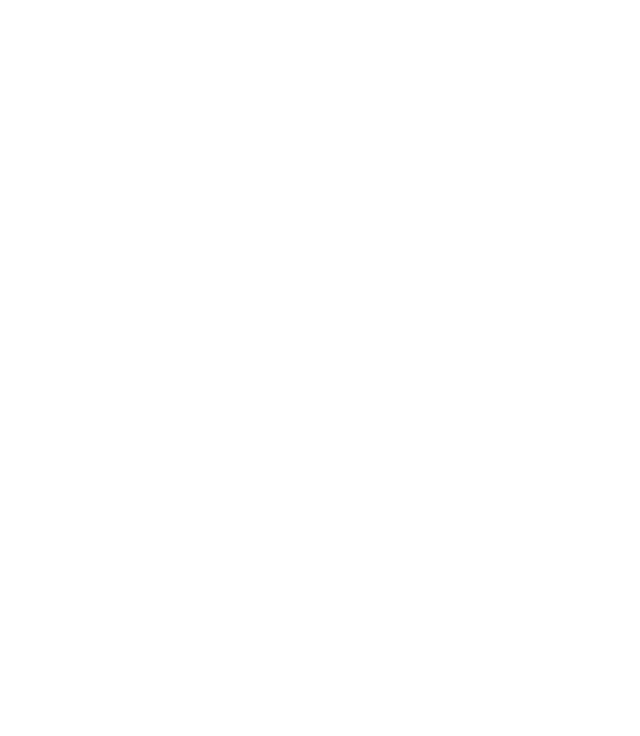
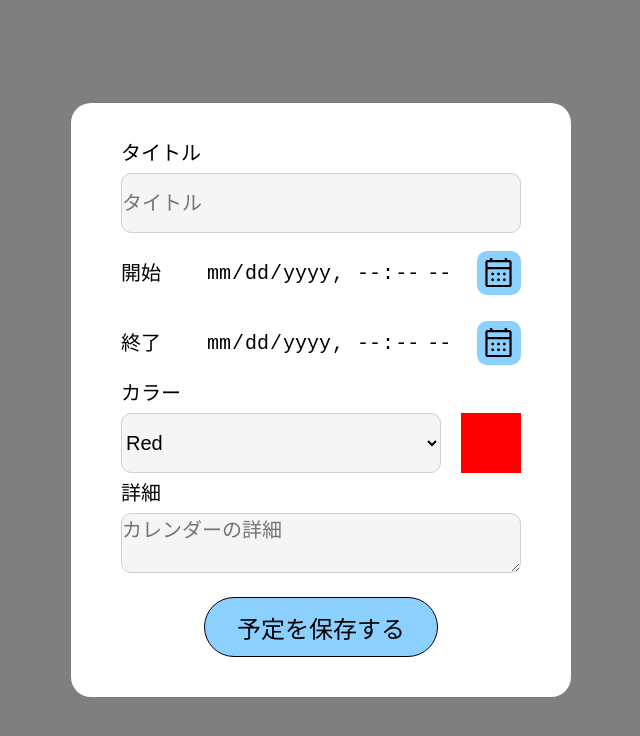
Before and after one commit to caramelribon/calender-app, a Vue app: page /signup in a window 1280 px wide. Shown: the top 736 px of the page, without its empty margins (319-959 px from the left). Built offline with nearby package versions, Linux system fonts and the light colour scheme.

Commit message:
[add]スケジュール関係のダイアログの調整

```diff
--- /dev/null
+++ b/src/components/CreateScheduleDialog.vue
@@ -0,0 +1,96 @@
+<template>
+  <DefaultDialog :isOpen="isOpen" @close="close">
+    <template #body>
+      <DefaultInput
+        label="タイトル"
+        :value="title"
+        @input="(val) => (title = val)"
+        placeholder="タイトル"
+      />
+      <DateInput
+        style="margin-top: 10px"
+        label="開始"
+        :value="start"
+        @input="(val) => (start = val)"
+        placeholder="開始日"
+      />
+      <DateInput
+        style="margin-top: 10px"
+        label="終了"
+        :value="end"
+        @input="(val) => (end = val)"
+        placeholder="終了日"
+      />
+      <ColorInput
+        :value="color"
+        @input="
+          (val) => {
+            color = val
+          }
+        "
+        style="margin-top: 10px"
+        label="カラー"
+      ></ColorInput>
+      <DefaultTextArea
+        style="margin-top: 10px"
+        label="詳細"
+        :value="description"
+        @input="(val) => (description = val)"
+        placeholder="カレンダーの詳細"
+      />
+    </template>
+    <template #footer>
+      <div style="display: flex; justify-content: center">
+        <DefaultButton color="#8BD0FF">予定を保存する</DefaultButton>
+      </div>
+    </template>
+  </DefaultDialog>
+</template>
+
+<script lang="ts">
+import ColorInput from '@/components/input/ColorInput.vue'
+import DefaultDialog from './DefaultDialog.vue'
+import DefaultInput from '@/components/input/DefaultInput.vue'
+import DateInput from '@/components/input/DateInput.vue'
+import DefaultTextArea from '@/components/input/DefaultTextArea.vue'
+import DefaultButton from '@/components/button/DefaultButton.vue'
+export default {
+  components: {
+    DefaultDialog,
+    DefaultInput,
+    DateInput,
+    ColorInput,
+    DefaultTextArea,
+    DefaultButton
+  },
+  props: {
+    isOpen: {
+      type: Boolean,
+      required: true
+    }
+  },
+  data() {
+    return {
+      title: '',
+      status: 0,
+      color: undefined,
+      start: undefined,
+      end: undefined,
+      description: '',
+      statusOptions: [
+        { label: '非公開', value: 0 },
+        { label: '閲覧のみ可能', value: 1 },
+        { label: '編集可能', value: 2 }
+      ]
+    }
+  },
+  methods: {
+    close() {
+      this.$emit('close')
+    }
+  }
+}
+</script>
+
+<style>
+</style>
--- /dev/null
+++ b/src/components/input/DateInput.vue
@@ -0,0 +1,73 @@
+<template>
+  <div>
+    <label class="label">
+      <span v-if="label" class="input-label">{{ label }}</span
+      ><input class="input-field" :value="value" @input="onInput" type="datetime-local" />
+    </label>
+  </div>
+</template>
+
+  <script lang="ts">
+export default {
+  props: {
+    label: {
+      type: String
+    },
+    value: {
+      type: String
+    }
+  },
+  emits: ['input'],
+  methods: {
+    onInput: function (e: Event) {
+      this.$emit('input', (<HTMLInputElement>e.target).value)
+      console.log((<HTMLInputElement>e.target).value)
+      console.log(this.value)
+    }
+  }
+}
+</script>
+
+  <style scoped>
+.label{
+    display: flex;
+    justify-content: space-between;
+    align-items: center;
+}
+
+.input-label {
+  display: inline-block;
+  font-weight: 100;
+  font-size: 20px;
+  line-height: 100%;
+  color: #000000;
+}
+
+.input-field {
+  display: inline-block;
+  height: 60px;
+  font-size: 20px;
+  position: relative;
+  border: 0;
+  box-sizing: border-box;
+}
+
+input::-webkit-datetime-edit{
+    border-radius: 10px;
+    height: 100%;
+    align-items: center;
+    display: flex;
+}
+
+input[type="datetime-local" i]::-webkit-calendar-picker-indicator{
+    background: rgb(139, 208, 255) url(/src/assets/calendar_month.svg) no-repeat center/80%;
+    border-radius: 10px;
+    height: 40px;
+    width: 40px;
+    opacity: 1;
+    background-repeat: no-repeat;
+    outline: none;
+    padding: 2px;
+    cursor: pointer;
+}
+</style>
--- a/src/views/SignUp.vue
+++ b/src/views/SignUp.vue
@@ -1,12 +1,15 @@
 <template>
   <div class="main__contents">
+    <CreateCalenderDialogVue :is-open="true" @close="()=>{}"></CreateCalenderDialogVue>
   </div>
 </template>
 
 <script lang="ts">
+import CreateCalenderDialogVue from '@/components/CreateScheduleDialog.vue';
 import { defineComponent } from 'vue'
 
 export default defineComponent({
+    components: { CreateCalenderDialogVue }
 })
 </script>
 
```
Also changed, not shown: src/components/EditScheduleDialog.vue (added, +97 -0 lines), src/assets/calendar_month.svg (added).
